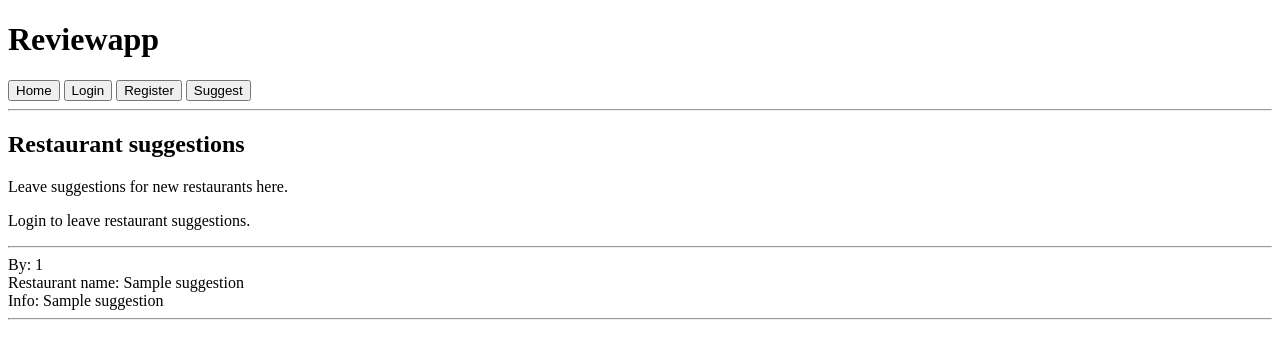
After one commit to McIlola/reviewapp, a Flask app: template templates/suggestions.html in a window 1280 px wide. The commit adds this page. Shown: the top 359 px of the page. Run offline with Flask 3, Linux system fonts and the light colour scheme; the template is opened without the code that fills it: most values are stand-ins (such as "Sample title", 1, 10 or a date in 2020).

Commit message:
Lisätty suggestions, johon voi antaa ravintolaideoita

```diff
--- a/reviews.py
+++ b/reviews.py
@@ -1,6 +1,5 @@
 from db import db
 from sqlalchemy.sql import text
-import loginregister
 from flask import session
 
 def avarage(restaurantnum):
--- a/templates/layout.html
+++ b/templates/layout.html
@@ -3,11 +3,13 @@
 <h1>Reviewapp</h1>
 {% if session.username %}
 <a href="/"><button>Home</button></a>
+<a href="/suggestions"><button>Suggest</button></a>
 <a href="/logout"><button>Logout</button></a>
 {% else %}
 <a href="/"><button>Home</button></a>
 <a href="/login"><button>Login</button></a>
 <a href="/register"><button>Register</button></a>
+<a href="/suggestions"><button>Suggest</button></a>
 {% endif %}
 <hr>
 {% block content %}{% endblock %}
--- a/templates/restaurant.html
+++ b/templates/restaurant.html
@@ -2,7 +2,7 @@
 {% extends "layout.html" %}
 {% block title %}{{ title}}{% endblock %}
 {% block content %}
-<title>Oljenkorsi</title>
+<title>{{ title }}</title>
 <h2>{{ title }}</h2>
 <p>
 {{ description }}
--- /dev/null
+++ b/templates/suggestions.html
@@ -0,0 +1,33 @@
+<!DOCTYPE html>
+{% extends "layout.html" %}
+{% block title %}{{ title}}{% endblock %}
+{% block content %}
+<title>Suggestions</title>
+<h2>Restaurant suggestions</h2>
+<p>
+    Leave suggestions for new restaurants here.
+</p>
+{% if session.username %}
+<form action=/suggestions method="POST">
+    <p>Restaurant name:<br>
+        <input type="text" name="restaurant" required minlength="1" maxlength="200"></p>
+    <p>Info about restaurant:<br>
+        <input type="text" name="info" required minlength="1" maxlength="200"></p>
+    <input type="submit" value="Send">
+</form><hr>
+{% for suggestion in allsuggestions %}
+By: {{ suggestion[0] }} <br>
+Restaurant name: {{ suggestion[1] }} <br>
+Info: {{ suggestion[2] }} <hr>
+{% endfor %}
+{% else %}
+<p>
+    Login to leave restaurant suggestions.
+</p> <hr>
+{% for suggestion in allsuggestions %}
+By: {{ suggestion[0] }} <br>
+Restaurant name: {{ suggestion[1] }} <br>
+Info: {{ suggestion[2] }} <hr>
+{% endfor %}
+{% endif %}
+{% endblock %}
```
Also changed, not shown: routes.py (+13 -1 lines), schema.sql (+4 -4 lines), suggestions.py (added, +14 -0 lines).
